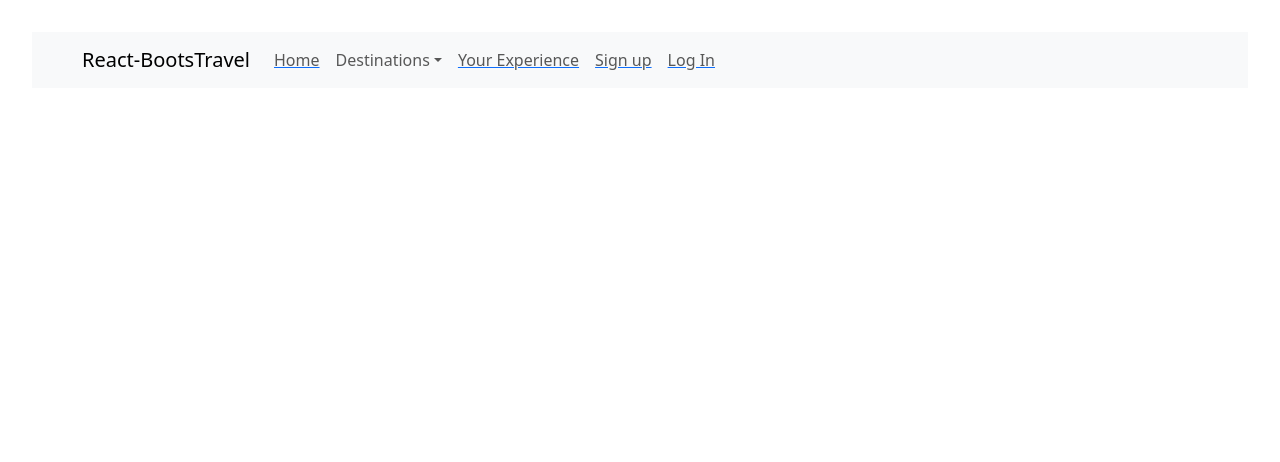
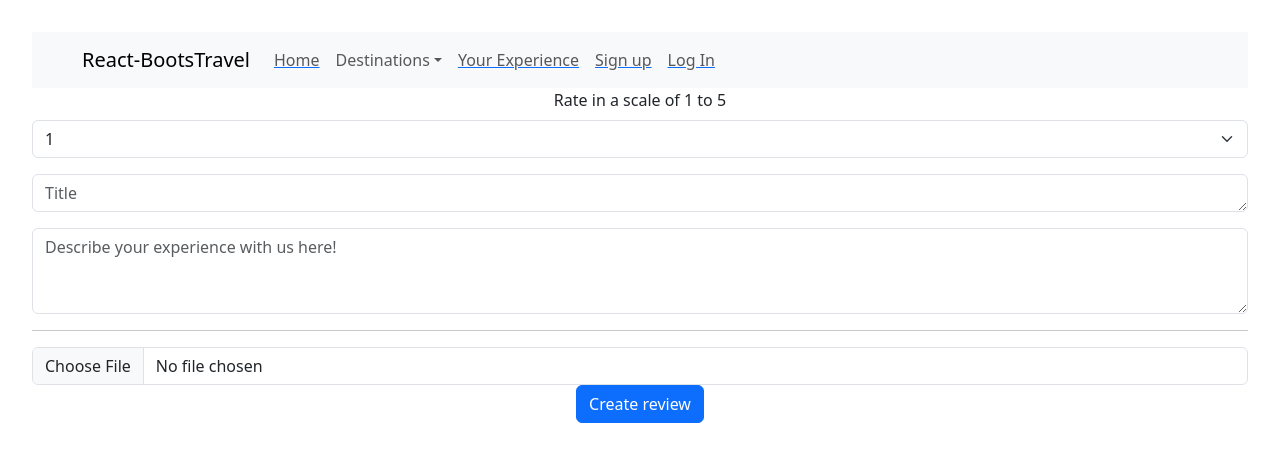
Before and after one commit to VeronicaVez/mavetravels-client, a React (Vite) app: page /reviews/new-review in a window 1280 px wide. Shown: the top 462 px of the page. Built offline with nearby package versions, Linux system fonts and the light colour scheme.

Commit message:
reviews work in progress

```diff
--- a/src/Routes/AppRoutes.jsx
+++ b/src/Routes/AppRoutes.jsx
@@ -11,6 +11,8 @@ import PrivateRoutes from "./PrivateRoutes"
 import EditUserProfilePage from "../pages/EditUserProfilePage/EditUserProfilePage"
 import NewTravelFormPage from "../pages/NewTravelFormPage/NewTravelFormPage"
 import UsersPage from "../pages/UsersPage/UsersPage"
+import ReviewsPage from "../pages/ReviewsPage/ReviewsPage"
+import NewReviewForm from "../components/NewReviewForm/NewReviewForm"
 
 const AppRoutes = () => {
 
@@ -22,7 +24,7 @@ const AppRoutes = () => {
 
             <Route path="/travels" element={<TravelsPage />} />
             <Route path="/themes" element={<ThemesPage />} />
-            {/* <Route path="/reviews" element={<ReviewsPage />} /> */}
+            <Route path="/reviews" element={<ReviewsPage />} />
 
             <Route path="/signup" element={<SignUpPage />} />
             <Route path="/login" element={<LogInPage />} />
@@ -35,6 +37,7 @@ const AppRoutes = () => {
             </Route> */}
 
             <Route path="/admin-profile/create-travel" element={<NewTravelFormPage />} />
+            <Route path="reviews/new-review" element={ <NewReviewForm/>}/>
 
             {/* <Route path="*" element={<NotFoundPage />} /> */}
 
--- /dev/null
+++ b/src/components/NewReviewForm/NewReviewForm.jsx
@@ -0,0 +1,113 @@
+import React from "react"
+import axios from "axios"
+import { useState, useParams } from "react"
+import { Form, Button, Row, Col } from "react-bootstrap"
+import uploadServices from "../../services/upload.services"
+
+const API_BASE_URL = "http://localhost:5005"
+
+const NewReviewForm = () => {
+
+    const [newReview, setNewReview] = useState({
+        source: "",
+        title: "",
+        description: "",
+        rating: "",
+        userId: "",
+        travelId: ""
+    })
+
+    const [loadingImg, setLoadingImg] = useState(false)
+
+    const handleFormSubmit = (e) => {
+
+         e.preventDefault()
+
+        const { source, title, description, rating } = newReview
+        const requestBody = { source, title, description, rating  }
+
+        axios
+            .post(`${API_BASE_URL}/api/reviews`, requestBody)
+            .then(() => {navigate(`/reviews`)})
+            .catch(err => console.error(err))
+    }
+
+    const handleChangeReview = (e) => {
+        const { value, name } = e.target
+        setNewReview((prevState) => ({
+            ...prevState,
+                [name]: value,
+            }))
+    }
+
+    const handleFileUpload = e => {
+
+        setLoadingImg(true)
+
+        const formData = new FormData()
+        formData.append('imageData', e.target.files[0])
+
+        uploadServices
+            .uploadimage(formData)
+            .then(res => {
+                setNewReview({ ...newReview, source: res.data.cloudinary_url })
+                setLoadingImg(false)
+            })
+            .catch(err => {
+                console.log(err)
+                setLoadingImg(false)
+            })
+    }
+
+    return (
+        <Form onSubmit={handleFormSubmit}>
+            <Form.Group className="mb-3" controlId="exampleForm.ControlInput1">
+                <Form.Label>Rate in a scale of 1 to 5</Form.Label>
+                <Form.Select
+                    type='number'
+                    value={newReview.rating}
+                    onChange={handleChangeReview}
+                    name={'rating'}>
+                    <option>1</option>
+                    <option>2</option>
+                    <option>3</option>
+                    <option>4</option>
+                    <option>5</option>
+                </Form.Select>
+            </Form.Group>
+            <Form.Group className="mb-3" controlId="exampleForm.ControlTextarea1">
+                <Form.Control
+                    as="textarea"
+                    rows={1}
+                    placeholder="Title"
+                    onChange={handleChangeReview}
+                    value={newReview.title}
+                    name="title" />
+            </Form.Group>
+            <Form.Group className="mb-3" controlId="exampleForm.ControlTextarea1">
+                <Form.Control
+                    as="textarea"
+                    rows={3}
+                    placeholder="Describe your experience with us here!"
+                    onChange={handleChangeReview}
+                    value={newReview.description}
+                    name="description" />
+            </Form.Group>
+            <hr />
+            <Row className="NewReviewFormRow">
+                <Col>
+                    <Form.Group>
+                        <Form.Control type="file" onChange={handleFileUpload} />
+                    </Form.Group>
+                </Col>
+            </Row>
+            <Row className="NewReviewForm">
+                <Col>
+                    <Button type="submit" disabled={loadingImg}>{loadingImg ? "Loading Image..." : "Create review"}</Button>
+                </Col>
+            </Row>
+        </Form>
+
+    )
+}
+export default NewReviewForm
--- /dev/null
+++ b/src/components/ReviewsCard/ReviewsCard.jsx
@@ -0,0 +1,22 @@
+import React from "react"
+
+import Card from 'react-bootstrap/Card'
+
+function ReviewsCard({ user, title, description, rating, source, travel }) {
+
+  return (
+    <Card style={{ width: '18rem' }}>
+      <Card.Img variant="left" src={source} />
+      <Card.Body>
+        <Card.Title>{title}</Card.Title>
+              <Card.Subtitle>{user.name} - {travel.name}</Card.Subtitle>
+            <Card.Text>
+            {rating}
+            {description}
+        </Card.Text>
+      </Card.Body>
+    </Card>
+  )
+}
+
+export default ReviewsCard
--- /dev/null
+++ b/src/components/ReviewsList/ReviewsList.jsx
@@ -0,0 +1,35 @@
+import axios from "axios"
+import React, { useEffect, useState } from "react"
+import { Row, Col } from "react-bootstrap"
+import ReviewsCard from "./../ReviewsCard/ReviewsCard"
+
+const API_BASE_URL = "http://localhost:5005"
+
+const ReviewsList = () => {
+
+    const [reviews, setReviews] = useState([])
+
+    useEffect(() => loadReviews(), [])
+
+    const loadReviews = () => {
+        axios
+            .get(`${API_BASE_URL}/api/reviews`)
+            .then(({ data }) => setReviews(data))
+            .catch(err => console.log(err))
+    }
+    return (
+        <div className="ReviewsList">
+                <Row>
+                    {
+                    reviews.map((review)=>(
+                        <Col key={review.id} md={4}>
+                        <ReviewsCard {...review} />
+                        </Col>
+                        ))
+                    }
+                </Row>
+        </div>
+    )
+}
+
+export default ReviewsList
--- /dev/null
+++ b/src/pages/ReviewsPage/ReviewsPage.jsx
@@ -0,0 +1,18 @@
+import React from "react"
+
+import {Container} from "react-bootstrap"
+import ReviewsList from "../../components/ReviewsList/ReviewsList"
+
+const ReviewsPage = () => {
+
+    return (
+        <div className="ReviewsPage">
+            <Container>
+                <h1>Your Experiences</h1>
+                <ReviewsList/>
+            </Container>
+        </div>
+    )
+}
+
+export default ReviewsPage
```
